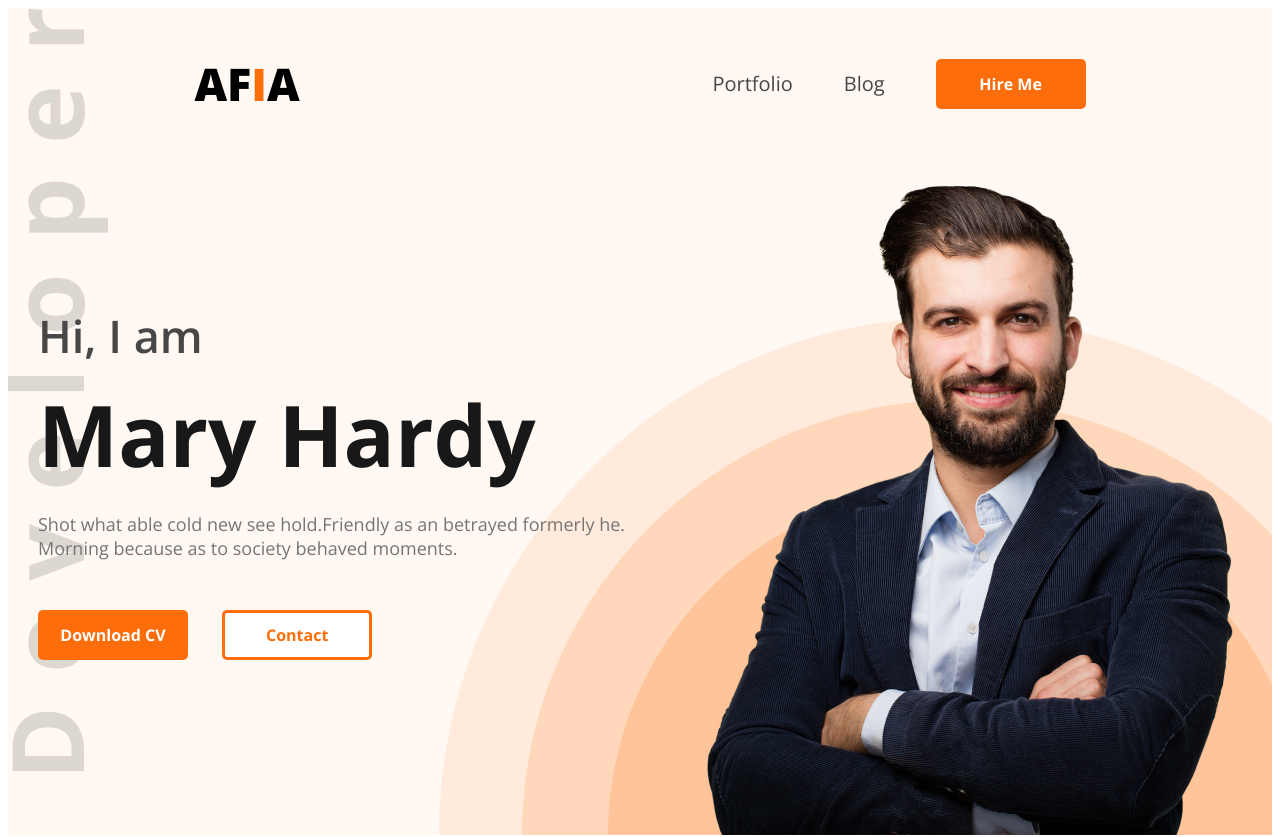
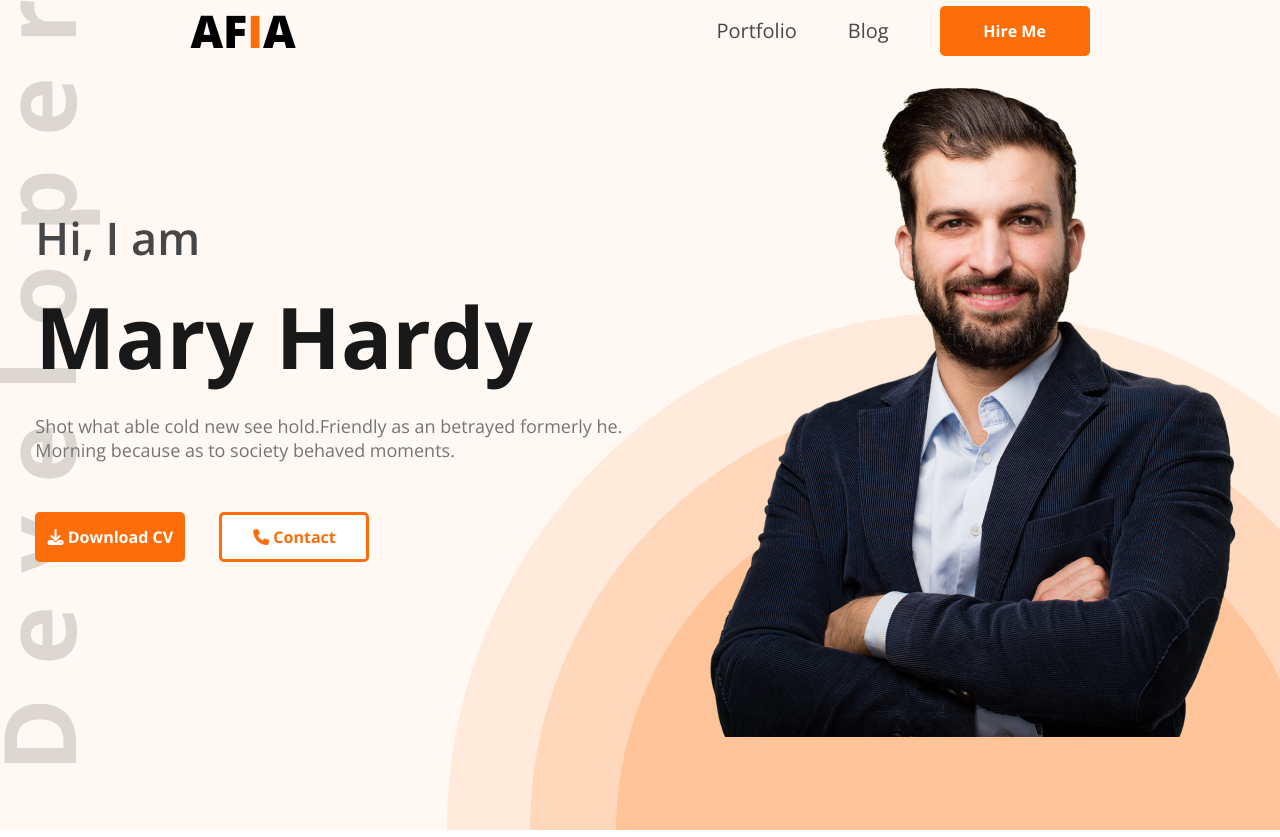
Before and after one commit to afia-0307/portfolio-practice, a plain HTML site: page index.html in a window 1280 px wide. Shown: the top 837 px of the page. Drawn offline with nearby package versions, Linux system fonts and the light colour scheme.

Commit message:
finished2

```diff
--- a/index.html
+++ b/index.html
@@ -5,6 +5,7 @@
     <meta name="viewport" content="width=device-width, initial-scale=1.0">
     <title>Document</title>
    <link rel="stylesheet" href="styles/style.css">
+   <script src="https://kit.fontawesome.com/9b8d4db14a.js" crossorigin="anonymous"></script>
 </head>
 <body>
     <section id="hero" class="secondary-bg">
@@ -22,8 +23,11 @@
                 <h1>Mary Hardy</h1>
                 <p>Shot what able cold new see hold.Friendly as an betrayed formerly he. Morning because as to society behaved moments.</p>
                 <div>
-                    <button class="primary-btn">Download CV</button>
-                <button class="secondary-btn">Contact</button>
+                    <button class="primary-btn">
+                        <i class="fa-solid fa-download"></i>
+                        Download CV</button>
+                <button class="secondary-btn"><i class="fa-solid fa-phone"></i>
+                    Contact</button>
                 </div>
             </div>
             <img src="images/hardy.png" alt="">
@@ -133,7 +137,9 @@
                 </div>
             </div>
         </div>
-        <div class="btn"> <button class="primary-btn">Download</button></div>
+        <div class="btn"> <button class="primary-btn"><i class="fa-solid fa-download"></i>
+            Download
+        </button></div>
        </section>
        <div id="connect">
         <div class="connect-details">
--- a/styles/style.css
+++ b/styles/style.css
@@ -1,6 +1,7 @@
 @import url('https://fonts.googleapis.com/css2?family=Open+Sans:ital,wght@0,300..800;1,300..800&family=Work+Sans:ital,wght@0,100..900;1,100..900&display=swap');
 
 *{
+    margin: 0px;
     font-family: open sans;
 }
 .nav-title{
@@ -89,6 +90,7 @@
     background-image: url("../images/header_bg.png"), url("../images/developer.png");
     background-repeat: no-repeat;
     background-position: bottom right, top left;
+    height: 830px;
 }
 .banner-description{
     width: 590px;
@@ -102,6 +104,7 @@
 .details{
     display: flex;
     justify-content: space-around;
+    margin-top: 30px;
 }
 .lebel{
     font-size: 20px;
```
